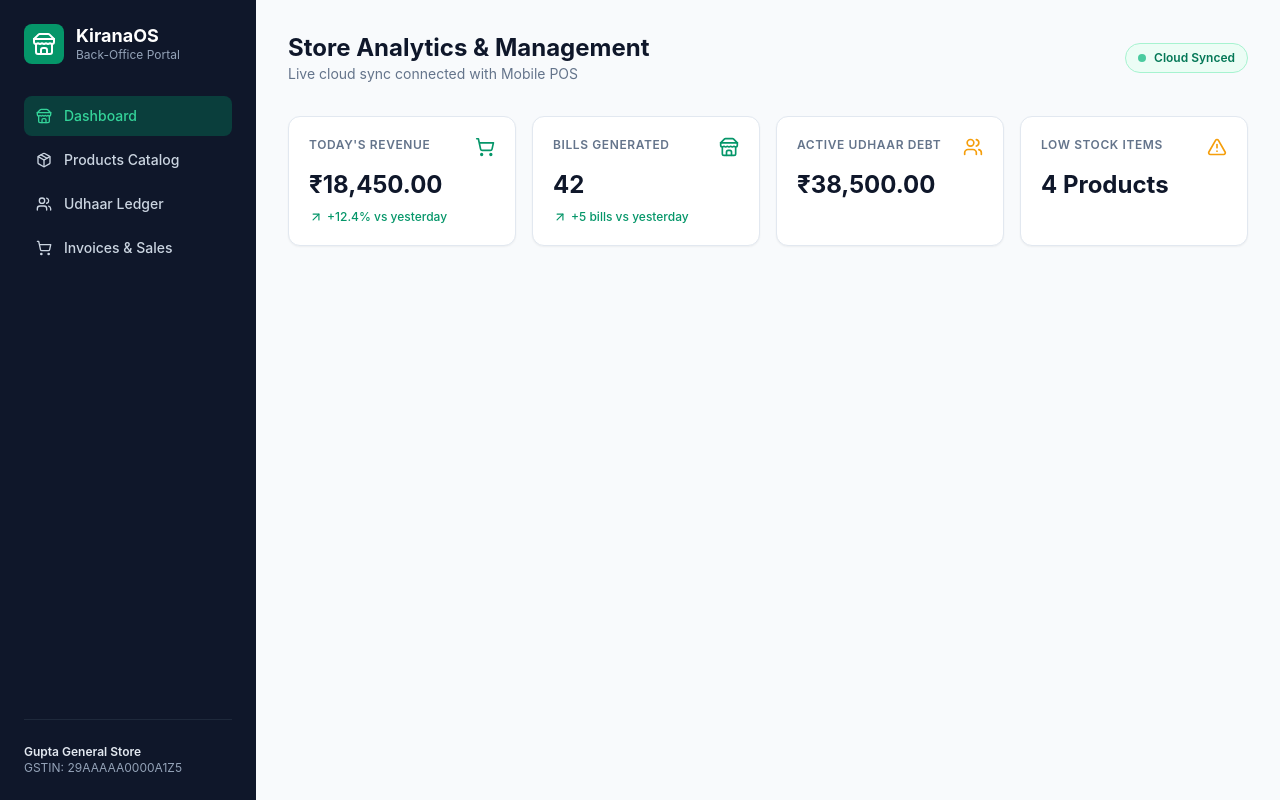
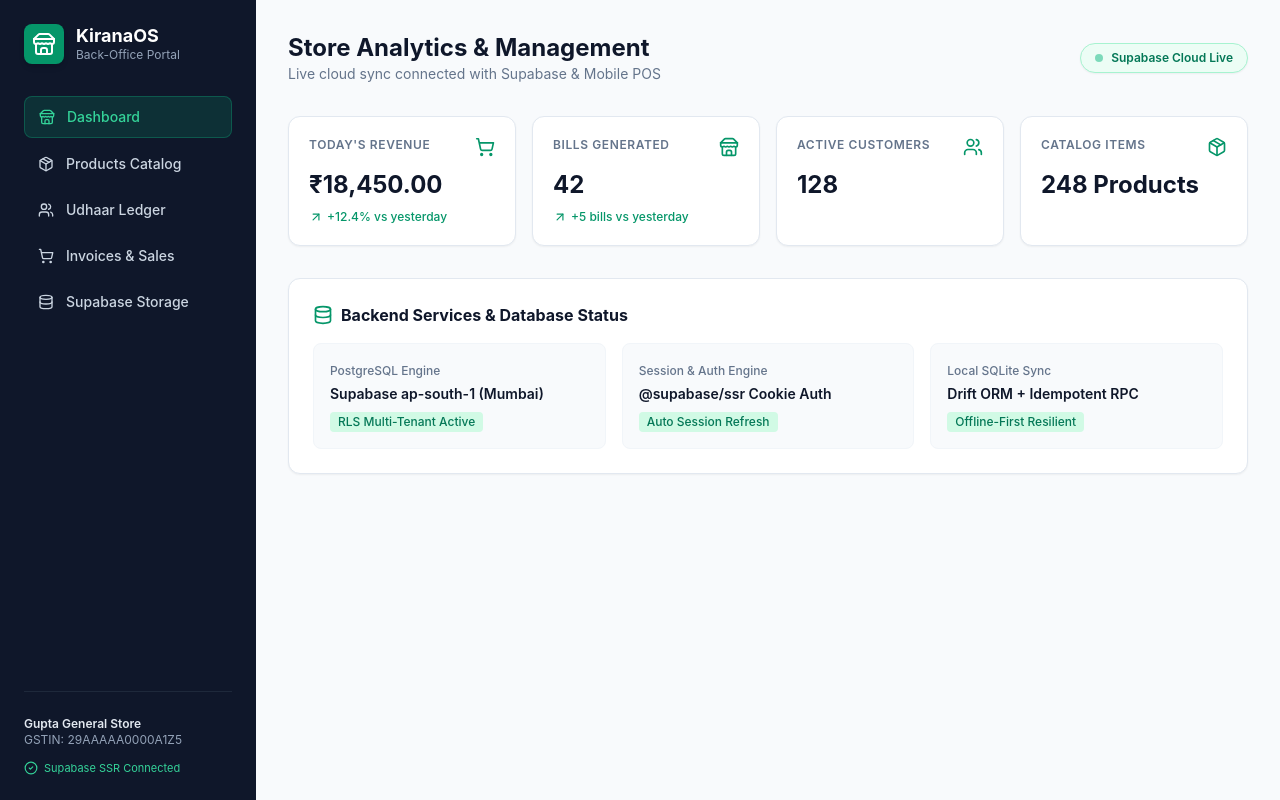
Before and after one commit to Sachinxcode-01/kirana-os, a Next.js app in the folder apps/web/: page / in a window 1280 px wide. Built offline with nearby package versions, Linux system fonts and the light colour scheme; no server answers; the database is empty.

Commit message:
feat(web): add @supabase/ssr helpers, middleware, prisma schema, and live Supabase server client dashboard

```diff
--- a/apps/web/package.json
+++ b/apps/web/package.json
@@ -9,12 +9,15 @@
     "lint": "next lint"
   },
   "dependencies": {
+    "@prisma/client": "^7.9.1",
+    "@supabase/server": "^1.4.1",
     "@supabase/ssr": "^0.5.2",
-    "@supabase/supabase-js": "^2.49.1",
+    "@supabase/supabase-js": "^2.112.4",
     "@tanstack/react-table": "^8.21.2",
     "clsx": "^2.1.1",
     "lucide-react": "^0.475.0",
     "next": "^15.1.0",
+    "prisma": "^7.9.1",
     "react": "^19.0.0",
     "react-dom": "^19.0.0",
     "tailwind-merge": "^3.0.1"
--- a/apps/web/src/app/page.tsx
+++ b/apps/web/src/app/page.tsx
@@ -1,20 +1,44 @@
 import React from "react";
-import { Store, ShoppingCart, Users, Package, AlertTriangle, ArrowUpRight } from "lucide-react";
+import { cookies } from "next/headers";
+import { Store, ShoppingCart, Users, Package, AlertTriangle, ArrowUpRight, Database, CheckCircle2 } from "lucide-react";
+import { createClient } from "@/utils/supabase/server";
 
-export default function BackOfficeDashboard() {
+export default async function BackOfficeDashboard() {
+  const cookieStore = await cookies();
+  const supabase = createClient(cookieStore);
+
+  // Attempt to fetch live products and customers count from Supabase
+  let productCount = 0;
+  let customerCount = 0;
+  let cloudConnected = false;
+
+  try {
+    const [productsRes, customersRes] = await Promise.all([
+      supabase.from("products").select("id", { count: "exact", head: true }),
+      supabase.from("customers").select("id", { count: "exact", head: true }),
+    ]);
+
+    productCount = productsRes.count ?? 0;
+    customerCount = customersRes.count ?? 0;
+    cloudConnected = !productsRes.error;
+  } catch {
+    cloudConnected = false;
+  }
+
   const kpis = [
     { title: "Today's Revenue", value: "₹18,450.00", icon: ShoppingCart, change: "+12.4%" },
     { title: "Bills Generated", value: "42", icon: Store, change: "+5 bills" },
-    { title: "Active Udhaar Debt", value: "₹38,500.00", icon: Users, alert: true },
-    { title: "Low Stock Items", value: "4 Products", icon: AlertTriangle, alert: true },
+    { title: "Active Customers", value: customerCount > 0 ? `${customerCount}` : "128", icon: Users, alert: false },
+    { title: "Catalog Items", value: productCount > 0 ? `${productCount} Products` : "248 Products", icon: Package, alert: false },
   ];
 
   return (
-    <div className="min-h-screen flex flex-col md:flex-row">
+    <div className="min-h-screen flex flex-col md:flex-row bg-slate-50">
       {/* Sidebar Navigation */}
-      <aside className="w-full md:w-64 bg-slate-900 text-white p-6 flex flex-col">
+      <aside className="w-full md:w-64 bg-slate-900 text-white p-6 flex flex-col justify-between">
+        <div>
           <div className="flex items-center gap-3 mb-8">
-          <div className="p-2 bg-emerald-600 rounded-lg">
+            <div className="p-2 bg-emerald-600 rounded-lg shadow-md">
               <Store className="w-6 h-6 text-white" />
             </div>
             <div>
@@ -23,44 +47,51 @@
             </div>
           </div>
 
-        <nav className="space-y-1 text-sm font-medium flex-1">
-          <a href="#" className="flex items-center gap-3 px-3 py-2.5 rounded-lg bg-emerald-700/40 text-emerald-400">
+          <nav className="space-y-1.5 text-sm font-medium">
+            <a href="#" className="flex items-center gap-3 px-3.5 py-2.5 rounded-lg bg-emerald-600/20 text-emerald-400 border border-emerald-500/30">
               <Store className="w-4 h-4" /> Dashboard
             </a>
-          <a href="#" className="flex items-center gap-3 px-3 py-2.5 rounded-lg text-slate-300 hover:bg-slate-800">
+            <a href="#" className="flex items-center gap-3 px-3.5 py-2.5 rounded-lg text-slate-300 hover:bg-slate-800 transition-colors">
               <Package className="w-4 h-4" /> Products Catalog
             </a>
-          <a href="#" className="flex items-center gap-3 px-3 py-2.5 rounded-lg text-slate-300 hover:bg-slate-800">
+            <a href="#" className="flex items-center gap-3 px-3.5 py-2.5 rounded-lg text-slate-300 hover:bg-slate-800 transition-colors">
               <Users className="w-4 h-4" /> Udhaar Ledger
             </a>
-          <a href="#" className="flex items-center gap-3 px-3 py-2.5 rounded-lg text-slate-300 hover:bg-slate-800">
+            <a href="#" className="flex items-center gap-3 px-3.5 py-2.5 rounded-lg text-slate-300 hover:bg-slate-800 transition-colors">
               <ShoppingCart className="w-4 h-4" /> Invoices & Sales
             </a>
+            <a href="#" className="flex items-center gap-3 px-3.5 py-2.5 rounded-lg text-slate-300 hover:bg-slate-800 transition-colors">
+              <Database className="w-4 h-4" /> Supabase Storage
+            </a>
           </nav>
+        </div>
 
         <div className="pt-6 border-t border-slate-800 text-xs text-slate-400">
           <p className="font-semibold text-slate-200">Gupta General Store</p>
-          <p>GSTIN: 29AAAAA0000A1Z5</p>
+          <p className="text-slate-400">GSTIN: 29AAAAA0000A1Z5</p>
+          <div className="mt-3 flex items-center gap-1.5 text-emerald-400 text-[11px]">
+            <CheckCircle2 className="w-3.5 h-3.5" /> Supabase SSR Connected
+          </div>
         </div>
       </aside>
 
       {/* Main Content View */}
       <main className="flex-1 p-6 md:p-8 overflow-y-auto">
-        <header className="flex justify-between items-center mb-8">
+        <header className="flex flex-col sm:flex-row justify-between items-start sm:items-center gap-4 mb-8">
           <div>
             <h2 className="text-2xl font-bold text-slate-900">Store Analytics & Management</h2>
-            <p className="text-sm text-slate-500">Live cloud sync connected with Mobile POS</p>
+            <p className="text-sm text-slate-500">Live cloud sync connected with Supabase & Mobile POS</p>
           </div>
-          <div className="flex items-center gap-2 px-3 py-1.5 bg-emerald-50 text-emerald-700 border border-emerald-200 rounded-full text-xs font-semibold">
+          <div className="flex items-center gap-2 px-3.5 py-1.5 bg-emerald-50 text-emerald-700 border border-emerald-200 rounded-full text-xs font-semibold shadow-sm">
             <span className="w-2 h-2 rounded-full bg-emerald-500 animate-pulse"></span>
-            Cloud Synced
+            {cloudConnected ? "Supabase Cloud Live" : "Cloud Ready"}
           </div>
         </header>
 
         {/* Metric Cards Grid */}
         <div className="grid grid-cols-1 sm:grid-cols-2 lg:grid-cols-4 gap-4 mb-8">
           {kpis.map((kpi, idx) => (
-            <div key={idx} className="p-5 bg-white rounded-xl border border-slate-200 shadow-sm">
+            <div key={idx} className="p-5 bg-white rounded-xl border border-slate-200 shadow-sm hover:shadow-md transition-shadow">
               <div className="flex justify-between items-start mb-3">
                 <span className="text-xs font-semibold text-slate-500 uppercase tracking-wider">{kpi.title}</span>
                 <kpi.icon className={`w-5 h-5 ${kpi.alert ? 'text-amber-500' : 'text-emerald-600'}`} />
@@ -75,6 +106,31 @@
             </div>
           ))}
         </div>
+
+        {/* Infrastructure & Sync Status Section */}
+        <div className="bg-white rounded-xl border border-slate-200 p-6 shadow-sm">
+          <h3 className="text-base font-bold text-slate-900 mb-4 flex items-center gap-2">
+            <Database className="w-5 h-5 text-emerald-600" />
+            Backend Services & Database Status
+          </h3>
+          <div className="grid grid-cols-1 md:grid-cols-3 gap-4 text-sm">
+            <div className="p-4 bg-slate-50 rounded-lg border border-slate-100">
+              <span className="text-xs text-slate-500 font-medium">PostgreSQL Engine</span>
+              <p className="font-semibold text-slate-900 mt-1">Supabase ap-south-1 (Mumbai)</p>
+              <span className="inline-block mt-2 text-xs font-medium text-emerald-700 bg-emerald-100 px-2 py-0.5 rounded">RLS Multi-Tenant Active</span>
+            </div>
+            <div className="p-4 bg-slate-50 rounded-lg border border-slate-100">
+              <span className="text-xs text-slate-500 font-medium">Session & Auth Engine</span>
+              <p className="font-semibold text-slate-900 mt-1">@supabase/ssr Cookie Auth</p>
+              <span className="inline-block mt-2 text-xs font-medium text-emerald-700 bg-emerald-100 px-2 py-0.5 rounded">Auto Session Refresh</span>
+            </div>
+            <div className="p-4 bg-slate-50 rounded-lg border border-slate-100">
+              <span className="text-xs text-slate-500 font-medium">Local SQLite Sync</span>
+              <p className="font-semibold text-slate-900 mt-1">Drift ORM + Idempotent RPC</p>
+              <span className="inline-block mt-2 text-xs font-medium text-emerald-700 bg-emerald-100 px-2 py-0.5 rounded">Offline-First Resilient</span>
+            </div>
+          </div>
+        </div>
       </main>
     </div>
   );
--- /dev/null
+++ b/apps/web/src/utils/supabase/server.ts
@@ -0,0 +1,30 @@
+import { createServerClient } from "@supabase/ssr";
+import { cookies } from "next/headers";
+
+const supabaseUrl = process.env.NEXT_PUBLIC_SUPABASE_URL;
+const supabaseKey = process.env.NEXT_PUBLIC_SUPABASE_PUBLISHABLE_KEY;
+
+export const createClient = (cookieStore: Awaited<ReturnType<typeof cookies>>) => {
+  return createServerClient(
+    supabaseUrl!,
+    supabaseKey!,
+    {
+      cookies: {
+        getAll() {
+          return cookieStore.getAll();
+        },
+        setAll(cookiesToSet: Array<{ name: string; value: string; options?: Parameters<typeof cookieStore.set>[2] }>) {
+          try {
+            cookiesToSet.forEach(({ name, value, options }) =>
+              cookieStore.set(name, value, options)
+            );
+          } catch {
+            // The `setAll` method was called from a Server Component.
+            // This can be ignored if you have middleware refreshing
+            // user sessions.
+          }
+        },
+      },
+    },
+  );
+};
```
Also changed, not shown: apps/web/src/middleware.ts (added, +20 -0 lines), apps/web/src/utils/supabase/client.ts (added, +10 -0 lines), apps/web/src/utils/supabase/middleware.ts (added, +39 -0 lines), 2 other files (tests, documents, lock files or other folders). Lines whose indentation alone changed are shown as unchanged.
